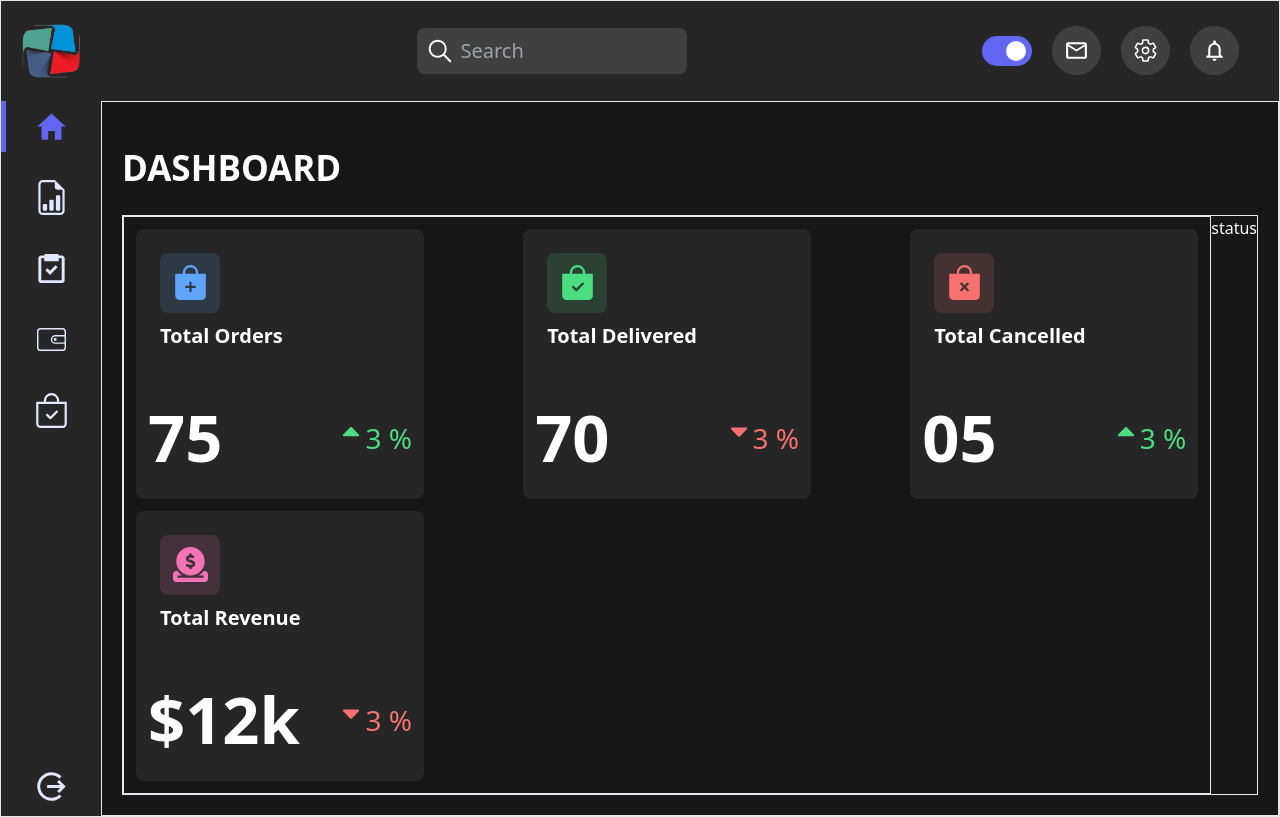
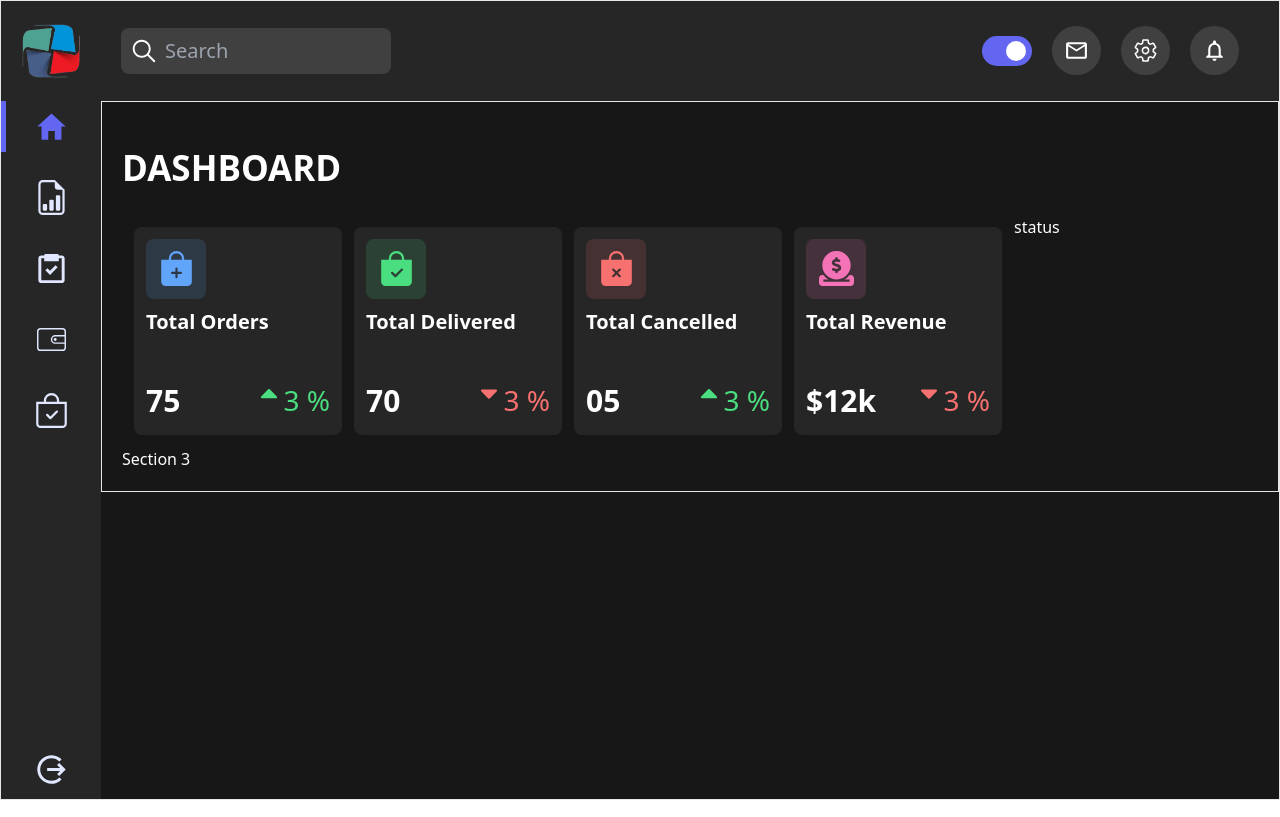
Before and after one commit to iamkishoremahto/dashboard, a React (Vite) app: page / in a window 1280 px wide. Built offline with nearby package versions, Linux system fonts and the light colour scheme.

Commit message:
working on dashbord

```diff
--- a/src/Components/Header.jsx
+++ b/src/Components/Header.jsx
@@ -12,7 +12,7 @@ export default function Header() {
 
   return (
     <div className=" dark:bg-neutral-800 flex relative flex-col-reverse gap-5 md:gap-0 md:flex-row min-h-[100px] w-full items-center justify-between p-5 border-b dark:border-neutral-800 border-gray-200">
-      <div className="search flex flex-row items-center justify-evenly gap-2 w-full">
+      <div className="search flex flex-row items-center lg:justify-between justify-evenly gap-2 w-full">
           <div  className="lg:hidden flex items-center justify-center">
           <img onClick = { () =>{setToggleMenu((state) => !state)} } className="max-h-[40px] lg:max-h-[60px]" src="\images\logo.png" alt="" />
           </div>
--- a/src/Components/HeroLayout.jsx
+++ b/src/Components/HeroLayout.jsx
@@ -3,7 +3,7 @@ export default function HeroLayout({ children, heading }){
         <>
         <div className="lg:p-5 p-3 border">
             <div className="py-5">
-                <h1 className=" uppercase text-[35px] font-bold">{ heading }</h1>
+                <h1 className=" uppercase text-[35px] font-bold dark:text-white text-black">{ heading }</h1>
             </div>
             <div>
                 { children }
--- a/src/Components/OrderStatus.jsx
+++ b/src/Components/OrderStatus.jsx
@@ -4,16 +4,16 @@ import { FaCaretDown } from "react-icons/fa";
 export default function OrderStatus({ status, title, count, percentage, icon, bg_icon_color, icon_color }){
 
     return <>
-    <div className=" rounded-lg h-[270px] w-[288px] flex flex-col justify-between bg-neutral-800">
-        <div className="p-6 flex flex-col gap-2 ">
+    <div className=" rounded-lg h-[208px] w-[208px] flex flex-col justify-between dark:bg-neutral-800 bg-indigo-50 ">
+        <div className="p-3 flex flex-col gap-2 ">
             <div className={` ${icon_color} ${bg_icon_color} text-[35px] rounded-lg bg-opacity-15 h-[60px] w-[60px]  flex items-center justify-center`}>
                 {icon}
             </div>
-            <p className=" text-[20px] capitalize font-semibold">{title}</p>
+            <p className=" text-[20px] capitalize font-semibold dark:text-white text-black">{title}</p>
         </div>
-        <div className="flex  items-center justify-between p-3">
+        <div className="flex  items-center  justify-between p-3">
             <div>
-                <h1 className=" text-[65px] font-bold">{ count} </h1>
+                <h1 className=" text-[30px] font-bold text-black dark:text-white">{ count} </h1>
             </div>
             <div>
                 <div className={`flex text-[28px] items-start ${status ? "text-green-400":"text-red-400"}`}>
--- a/src/Pages/Dashboard/Dashboard.jsx
+++ b/src/Pages/Dashboard/Dashboard.jsx
@@ -1,83 +1,18 @@
 
 import HeroLayout from "../../Components/HeroLayout"
-import OrderStatus from "../../Components/OrderStatus"
-import { useOrderStatusStore } from "../../Store/useStore"
-import { BsBagPlusFill } from "react-icons/bs";
-import { BsFillBagCheckFill } from "react-icons/bs";
-import { BsBagXFill } from "react-icons/bs";
-import { FaCircleDollarToSlot } from "react-icons/fa6";
-import { useEffect } from 'react';
+
+import Section1 from "./Sections/Section1";
+import Section3 from "./Sections/Section3";
 
 export default function Dashboard() {
-  const {totalOrder, totalDelivered, totalCancelled, totalRevenue, updateOrderStatus } = useOrderStatusStore()
-  useEffect(() =>{
-    updateOrderStatus({
-      totalOrder:{count:'75', percentage:3,status:true},
-      totalDelivered:{count:'70', percentage:3, status: false},
-      totalCancelled:{count:'05', percentage:3, status: true},
-      totalRevenue: {count:'12', percentage:3, status: false},
-
-  })
-  },[])
 
   return (
     <>
 
     <HeroLayout heading = {"dashboard"}>
 
-      <div className="border flex flex-col lg:flex-row ">
-        <div className=" border min-w-[60%]">
-          <div className="status flex items-center lg:justify-between justify-center gap-3 flex-wrap p-3">
-              <OrderStatus
-              key={1}
-              bg_icon_color = {'bg-blue-400'}
-              icon_color={'text-blue-400'}
-              icon = {<BsBagPlusFill />}
-              title = {'total orders'}
-              status = {totalOrder.status}
-              count = {totalOrder.count}
-              percentage = {totalOrder.percentage}
-               />
-
-              <OrderStatus
-              key={2}
-              bg_icon_color = {'bg-green-400'}
-              icon_color={'text-green-400'}
-              icon = {<BsFillBagCheckFill />}
-              title = {'total delivered'}
-              status = {totalDelivered.status}
-              count = {totalDelivered.count}
-              percentage = {totalDelivered.percentage}
-               />
-
-              <OrderStatus
-              key={3}
-              bg_icon_color = {'bg-red-400'}
-              icon_color={'text-red-400'}
-              icon = {<BsBagXFill/>}
-              title = {'total cancelled'}
-              status = {totalCancelled.status}
-              count = {totalCancelled.count}
-              percentage = {totalCancelled.percentage}
-               />
-
-              <OrderStatus
-              key={4}
-              bg_icon_color = {'bg-pink-400'}
-              icon_color={'text-pink-400'}
-              icon = {<FaCircleDollarToSlot/>}
-              title = {'total revenue'}
-              status = {totalRevenue.status}
-              count = {`$${totalRevenue.count}k`}
-              percentage = {totalRevenue.percentage}
-               />
-
-          </div>
-        </div>
-        <div>
-          status
-        </div>
-      </div>
+      <Section1 />
+      <Section3 />
 
     </HeroLayout>
     </>
--- /dev/null
+++ b/src/Pages/Dashboard/Sections/Section1.jsx
@@ -0,0 +1,79 @@
+
+import OrderStatus from "../../../Components/OrderStatus"
+import { useOrderStatusStore } from "../../../Store/useStore"
+import { BsBagPlusFill } from "react-icons/bs";
+import { BsFillBagCheckFill } from "react-icons/bs";
+import { BsBagXFill } from "react-icons/bs";
+import { FaCircleDollarToSlot } from "react-icons/fa6";
+import { useEffect } from 'react';
+
+export default function Section1(){
+    const {totalOrder, totalDelivered, totalCancelled, totalRevenue, updateOrderStatus } = useOrderStatusStore()
+    useEffect(() =>{
+      updateOrderStatus({
+        totalOrder:{count:'75', percentage:3,status:true},
+        totalDelivered:{count:'70', percentage:3, status: false},
+        totalCancelled:{count:'05', percentage:3, status: true},
+        totalRevenue: {count:'12', percentage:3, status: false},
+
+    })
+    },[])
+
+    return (
+        <>
+        <div className=" flex flex-col lg:flex-row ">
+        <div className="  min-w-[60%]">
+          <div className="status flex items-center lg:justify-between justify-center gap-3 flex-wrap p-3">
+              <OrderStatus
+              key={1}
+              bg_icon_color = {'bg-blue-400'}
+              icon_color={'text-blue-400'}
+              icon = {<BsBagPlusFill />}
+              title = {'total orders'}
+              status = {totalOrder.status}
+              count = {totalOrder.count}
+              percentage = {totalOrder.percentage}
+               />
+
+              <OrderStatus
+              key={2}
+              bg_icon_color = {'bg-green-400'}
+              icon_color={'text-green-400'}
+              icon = {<BsFillBagCheckFill />}
+              title = {'total delivered'}
+              status = {totalDelivered.status}
+              count = {totalDelivered.count}
+              percentage = {totalDelivered.percentage}
+               />
+
+              <OrderStatus
+              key={3}
+              bg_icon_color = {'bg-red-400'}
+              icon_color={'text-red-400'}
+              icon = {<BsBagXFill/>}
+              title = {'total cancelled'}
+              status = {totalCancelled.status}
+              count = {totalCancelled.count}
+              percentage = {totalCancelled.percentage}
+               />
+
+              <OrderStatus
+              key={4}
+              bg_icon_color = {'bg-pink-400'}
+              icon_color={'text-pink-400'}
+              icon = {<FaCircleDollarToSlot/>}
+              title = {'total revenue'}
+              status = {totalRevenue.status}
+              count = {`$${totalRevenue.count}k`}
+              percentage = {totalRevenue.percentage}
+               />
+
+          </div>
+        </div>
+        <div>
+          status
+        </div>
+      </div>
+        </>
+    )
+}
--- /dev/null
+++ b/src/Pages/Dashboard/Sections/Section3.jsx
@@ -0,0 +1,10 @@
+
+
+
+export default function Section3(){
+    return (
+        <>
+        <p>Section 3</p>
+        </>
+    )
+}
```
Also changed, not shown: 1 other file (tests, documents, lock files or other folders).
